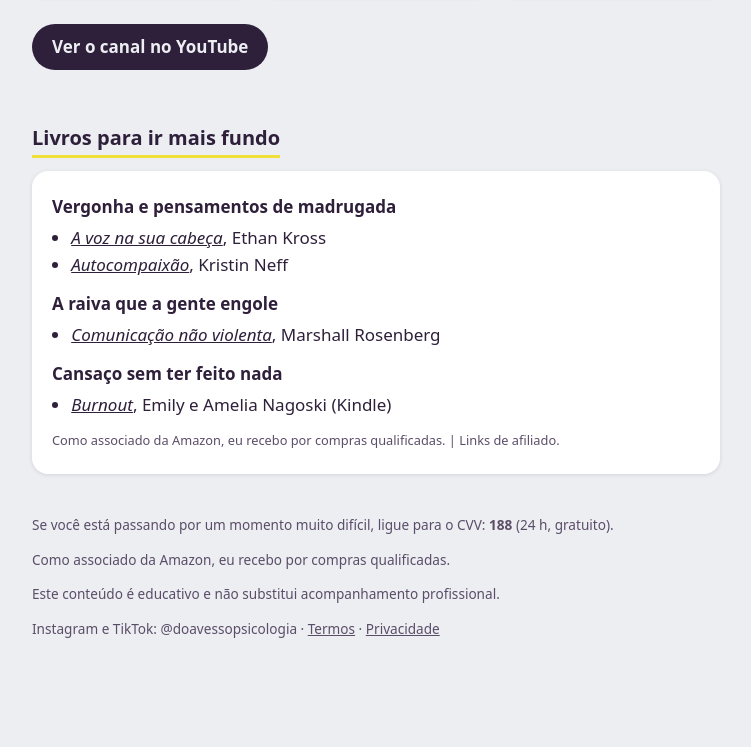
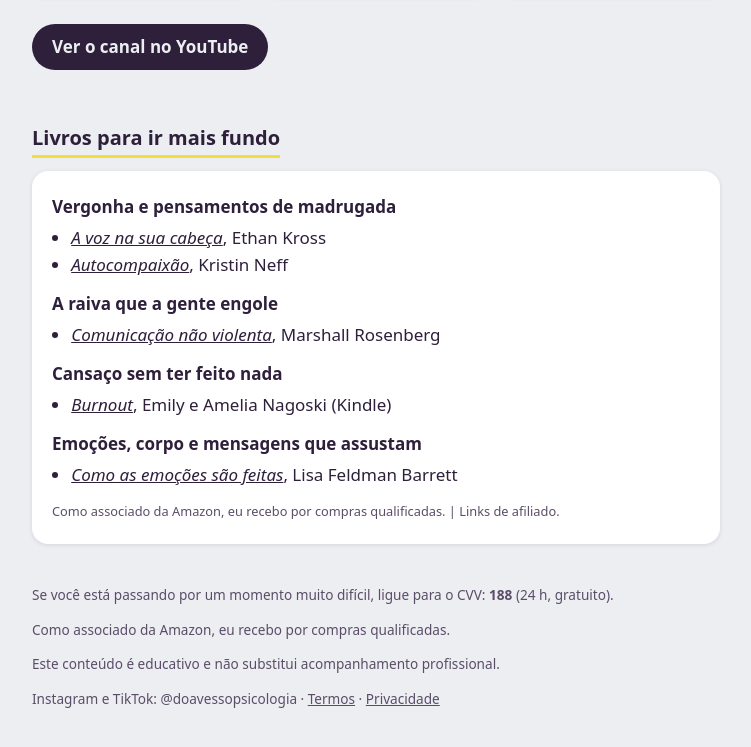
Before and after one commit to doavesso/doavesso.github.io, a plain HTML site: page index.html in a window 1280 px wide. Shown: the part 867-1614 px from the top of the page, without its empty margins (264-1015 px from the left). Before the commit the page ends 1567 px from the top, so only its background shows below. Drawn offline with Linux system fonts and the light colour scheme.

Commit message:
Livro do vídeo 004 no site
Co-Authored-By: Claude Sonnet 5.5 <noreply@anthropic.com>

```diff
--- a/index.html
+++ b/index.html
@@ -73,6 +73,10 @@ footer a{color:inherit}
   <ul>
     <li><a target="_blank" rel="noopener" href="https://www.amazon.com.br/dp/B08MV6N6N1?tag=doavesso-site-20"><em>Burnout</em></a>, Emily e Amelia Nagoski (Kindle)</li>
   </ul>
+  <p><strong>Emoções, corpo e mensagens que assustam</strong></p>
+  <ul>
+    <li><a target="_blank" rel="noopener" href="https://www.amazon.com.br/dp/8539009617?tag=doavesso-site-20"><em>Como as emoções são feitas</em></a>, Lisa Feldman Barrett</li>
+  </ul>
   <p class="sub" style="font-size:.8rem">Como associado da Amazon, eu recebo por compras qualificadas. | Links de afiliado.</p>
 </div>
 
```
